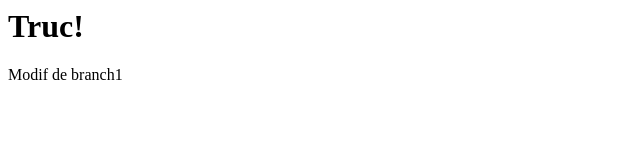
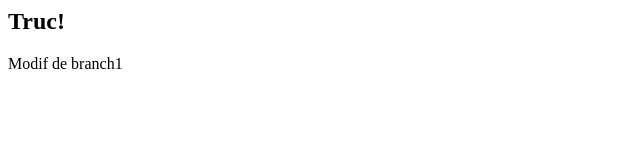
Before and after one commit to Pouicky/TestGit, a plain HTML site: page index.html in a window 1280 px wide. Shown: the whole page, without its empty margins (0-640 px from the left). Drawn offline with Linux system fonts and the light colour scheme.

Commit message:
formattage

```diff
--- a/index.html
+++ b/index.html
@@ -3,7 +3,7 @@
 		<title>Truc</title>
 	</head>
 	<body>
-		<h1>Truc!</h1>
+		<h2>Truc!</h2>
 		<p>Modif de branch1</p>
 	</body>
 </html>
```
